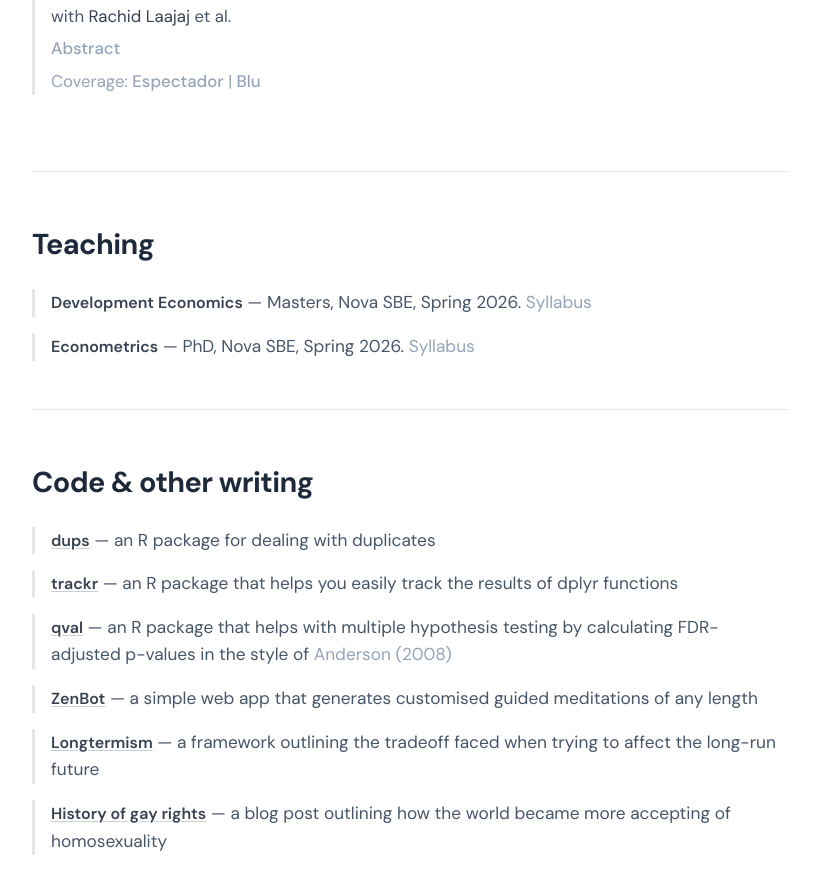
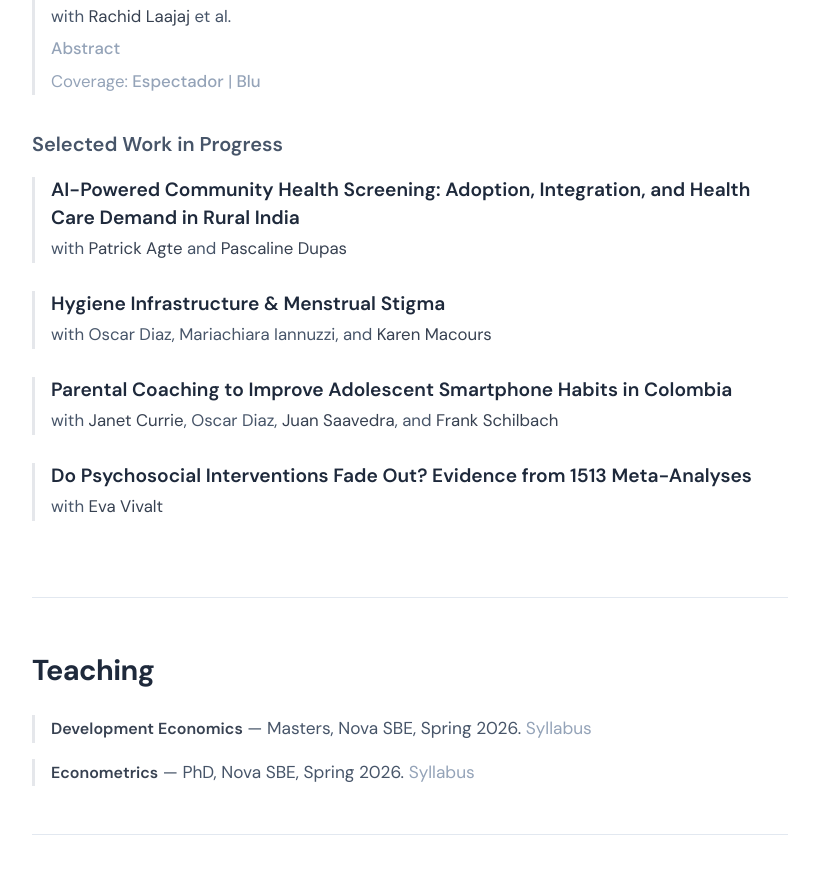
Before and after one commit to dmbwebb/dmbwebb.github.io, a React (Vite) app: page / in a window 1280 px wide. Shown: the part 1780-2674 px from the top of the page, without its empty margins (230-1049 px from the left). Built offline with nearby package versions, Linux system fonts and the light colour scheme.

Commit message:
feat: add Selected Work in Progress section with 4 papers below Publications
Co-Authored-By: Claude Opus 4.6 <noreply@anthropic.com>

```diff
--- a/src/App.jsx
+++ b/src/App.jsx
@@ -23,9 +23,13 @@ function Paper({ title, href, venue, award, authors, abstract, links, coverage }
   return (
     <div className="paper">
       <div className="paper__title">
-        <a href={href} target="_blank" rel="noopener noreferrer">
-          {title}
-        </a>
+        {href ? (
+          <a href={href} target="_blank" rel="noopener noreferrer">
+            {title}
+          </a>
+        ) : (
+          <span>{title}</span>
+        )}
       </div>
       {venue && <div className="paper__venue">{venue}</div>}
       {award && <div className="paper__award">{award}</div>}
@@ -225,6 +229,27 @@ function App() {
             { label: 'Blu', href: 'https://www.bluradio.com/especiales/coronavirus/estudio-revela-alta-afectacion-del-covid-19-en-los-estratos-mas-bajos-de-bogota' },
           ]}
         />
+        <h3 className="section__subtitle">Selected Work in Progress</h3>
+
+        <Paper
+          title="AI-Powered Community Health Screening: Adoption, Integration, and Health Care Demand in Rural India"
+          authors={<>with <a href="https://sites.google.com/view/patrickagte" target="_blank" rel="noopener noreferrer">Patrick Agte</a> and <a href="https://sites.google.com/view/pascaline-dupas/home" target="_blank" rel="noopener noreferrer">Pascaline Dupas</a></>}
+        />
+
+        <Paper
+          title="Hygiene Infrastructure & Menstrual Stigma"
+          authors={<>with Oscar Diaz, Mariachiara Iannuzzi, and <a href="https://www.parisschoolofeconomics.eu/en/persons/karen-macours/" target="_blank" rel="noopener noreferrer">Karen Macours</a></>}
+        />
+
+        <Paper
+          title="Parental Coaching to Improve Adolescent Smartphone Habits in Colombia"
+          authors={<>with <a href="https://jcurrie.scholar.princeton.edu/" target="_blank" rel="noopener noreferrer">Janet Currie</a>, Oscar Diaz, <a href="https://www.hks.harvard.edu/faculty/juan-saavedra" target="_blank" rel="noopener noreferrer">Juan Saavedra</a>, and <a href="https://economics.mit.edu/people/faculty/frank-schilbach" target="_blank" rel="noopener noreferrer">Frank Schilbach</a></>}
+        />
+
+        <Paper
+          title="Do Psychosocial Interventions Fade Out? Evidence from 1513 Meta-Analyses"
+          authors={<>with <a href="https://evavivalt.com/" target="_blank" rel="noopener noreferrer">Eva Vivalt</a></>}
+        />
       </section>
 
       {/* Teaching */}
```
Also changed, not shown: 1 other file (tests, documents, lock files or other folders).
